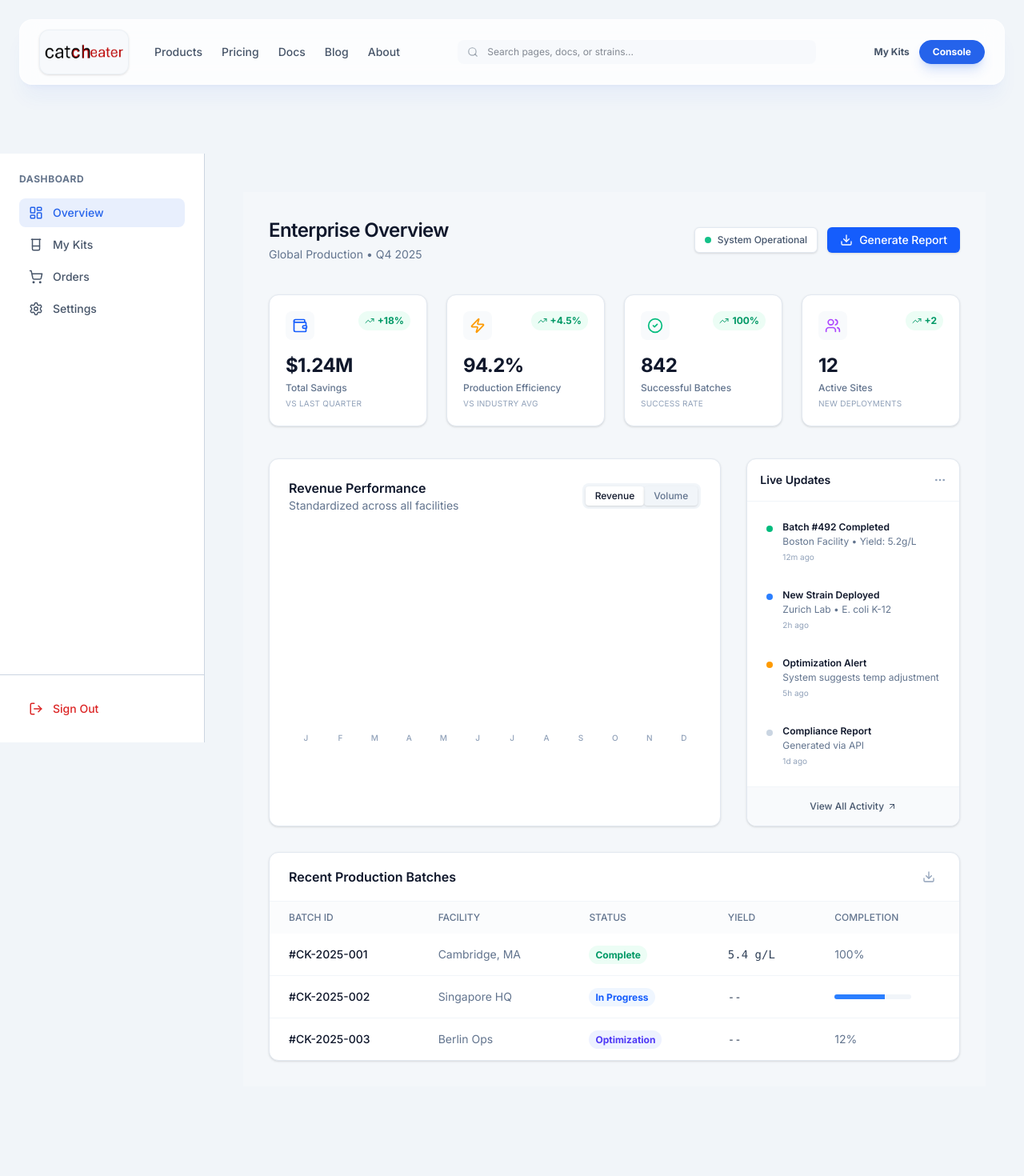
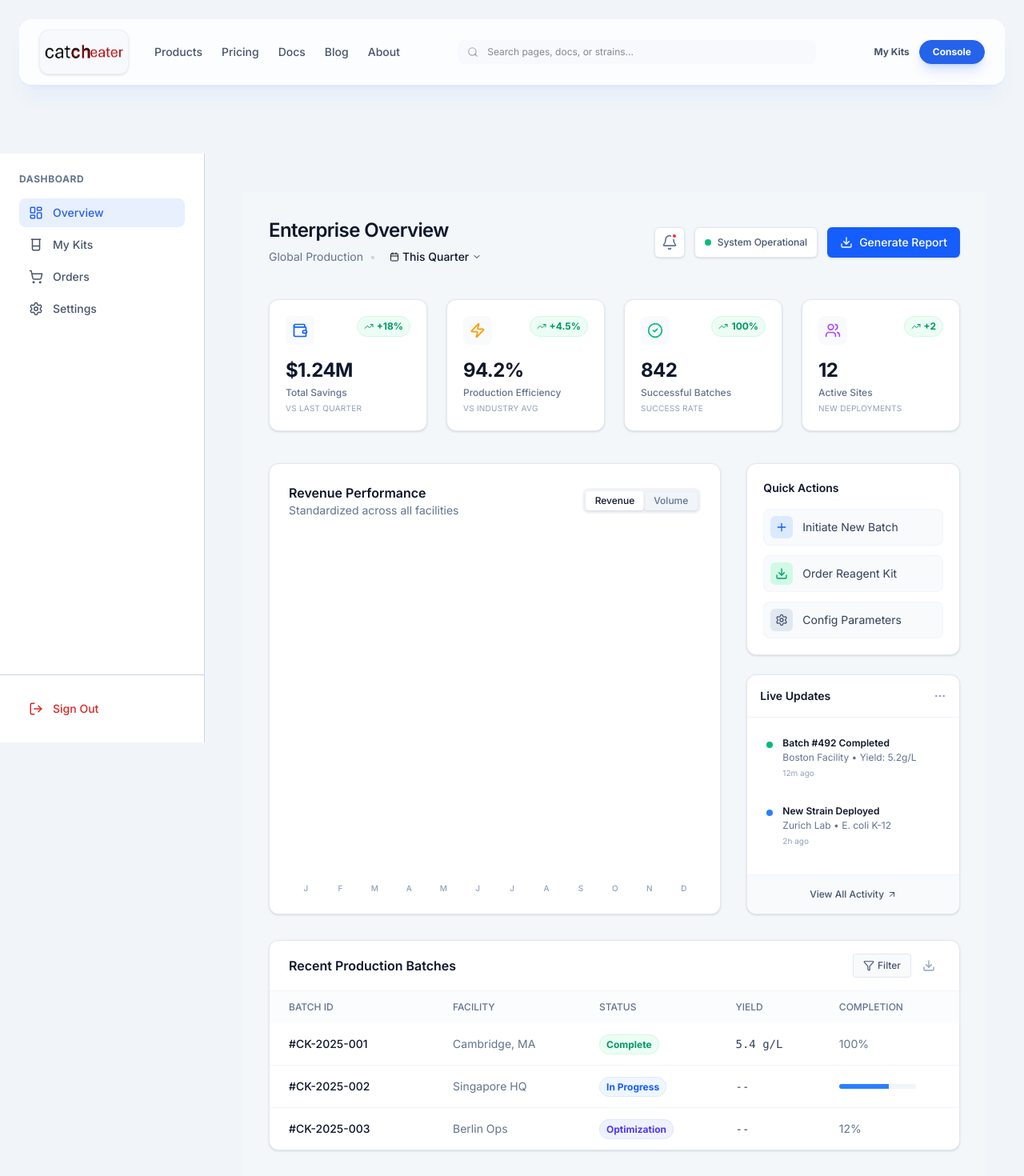
Before and after one commit to QuercusCode/Catcheaterweb, a Next.js app: page /dashboard in a window 1280 px wide. Shown: the top 1470 px of the page at 80% size. Built offline with nearby package versions, Linux system fonts and the light colour scheme.

Commit message:
Feat: Add enterprise features (Date Range, Notifications, Quick Actions) to dashboard

```diff
--- a/src/app/dashboard/page.tsx
+++ b/src/app/dashboard/page.tsx
@@ -1,11 +1,12 @@
 'use client';
 
-import { ArrowUpRight, CheckCircle2, Download, MoreHorizontal, TrendingUp, Users, Wallet, Zap, FileText } from 'lucide-react';
+import { ArrowUpRight, Bell, Calendar, CheckCircle2, ChevronDown, Download, Filter, MoreHorizontal, Plus, Settings, TrendingUp, Users, Wallet, Zap } from 'lucide-react';
 import { useState } from 'react';
 
 export default function DashboardOverview() {
     const [viewMode, setViewMode] = useState<'revenue' | 'volume'>('revenue');
     const [isGenerating, setIsGenerating] = useState(false);
+    const [dateRange, setDateRange] = useState('This Quarter');
 
     const handleGenerateReport = () => {
         setIsGenerating(true);
@@ -13,14 +14,24 @@ export default function DashboardOverview() {
     };
 
     return (
-        <div className="h-full bg-slate-50/50 p-8 font-sans text-slate-900">
+        <div className="h-full bg-slate-50/50 p-8 font-sans text-slate-900 overflow-y-auto">
             {/* Top Navigation / Breadcrumb Area */}
             <div className="flex justify-between items-center mb-10">
                 <div>
                     <h1 className="text-2xl font-semibold tracking-tight text-slate-900">Enterprise Overview</h1>
-                    <p className="text-sm text-slate-500 mt-1">Global Production • Q4 2025</p>
+                    <p className="text-sm text-slate-500 mt-1 flex items-center gap-2">
+                        Global Production
+                        <span className="text-slate-300">•</span>
+                        <span className="flex items-center gap-1 text-slate-900 font-medium cursor-pointer hover:bg-white px-2 py-0.5 rounded border border-transparent hover:border-slate-200 transition-colors">
+                            <Calendar size={12} /> {dateRange} <ChevronDown size={12} />
+                        </span>
+                    </p>
                 </div>
                 <div className="flex gap-3">
+                    <button className="p-2 bg-white border border-slate-200 rounded-md text-slate-500 hover:text-slate-900 shadow-sm relative">
+                        <Bell size={20} />
+                        <span className="absolute top-1.5 right-2 w-2 h-2 bg-red-500 rounded-full border-2 border-white"></span>
+                    </button>
                     <span className="text-xs font-medium px-3 py-1.5 bg-white border border-slate-200 rounded-md text-slate-600 shadow-sm flex items-center gap-2">
                         <span className="w-2 h-2 rounded-full bg-emerald-500 animate-pulse"></span>
                         System Operational
@@ -74,10 +85,10 @@ export default function DashboardOverview() {
             </div>
 
             {/* Split Section: Graph & Feed */}
-            <div className="grid grid-cols-1 lg:grid-cols-3 gap-8">
+            <div className="grid grid-cols-1 lg:grid-cols-3 gap-8 mb-8">
 
                 {/* Main Graph Area */}
-                <div className="lg:col-span-2 bg-white rounded-xl border border-slate-200 shadow-sm p-6">
+                <div className="lg:col-span-2 bg-white rounded-xl border border-slate-200 shadow-sm p-6 flex flex-col">
                     <div className="flex justify-between items-center mb-8">
                         <div>
                             <h3 className="text-base font-semibold text-slate-900 transition-all">
@@ -102,12 +113,12 @@ export default function DashboardOverview() {
                     </div>
 
                     {/* CSS-only Bar Chart - Animated & Dynamic */}
-                    <div className="h-64 flex items-end justify-between gap-4 px-2">
+                    <div className="flex-1 min-h-[250px] flex items-end justify-between gap-4 px-2">
                         {(viewMode === 'revenue'
                             ? [45, 52, 49, 62, 58, 65, 72, 68, 75, 82, 85, 94]
                             : [60, 58, 62, 70, 75, 72, 80, 85, 82, 88, 92, 98]
                         ).map((h, i) => (
-                            <div key={i} className="flex-1 flex flex-col justify-end group cursor-pointer">
+                            <div key={i} className="flex-1 flex flex-col justify-end group cursor-pointer relative">
                                 <div
                                     className="w-full bg-blue-500/10 group-hover:bg-blue-600/20 rounded-t-sm transition-all relative overflow-hidden"
                                     style={{ height: `${h}%` }}
@@ -122,7 +133,7 @@ export default function DashboardOverview() {
                                     {['J', 'F', 'M', 'A', 'M', 'J', 'J', 'A', 'S', 'O', 'N', 'D'][i]}
                                 </div>
                                 {/* Tooltip */}
-                                <div className="opacity-0 group-hover:opacity-100 transition-opacity absolute mb-20 ml-[-10px] bg-slate-800 text-white text-[10px] px-2 py-1 rounded pointer-events-none z-10">
+                                <div className="opacity-0 group-hover:opacity-100 transition-opacity absolute bottom-full left-1/2 -translate-x-1/2 mb-2 bg-slate-800 text-white text-[10px] px-2 py-1 rounded pointer-events-none z-10 whitespace-nowrap">
                                     {viewMode === 'revenue' ? `$${(h * 0.8 * 1.5).toFixed(1)}k` : `${h * 10}L`}
                                 </div>
                             </div>
@@ -130,8 +141,35 @@ export default function DashboardOverview() {
                     </div>
                 </div>
 
+                {/* Right Column: Feed and Actions */}
+                <div className="space-y-6">
+                    {/* Quick Actions Panel */}
+                    <div className="bg-white rounded-xl border border-slate-200 shadow-sm p-5">
+                        <h3 className="text-sm font-semibold text-slate-900 mb-4">Quick Actions</h3>
+                        <div className="space-y-3">
+                            <button className="w-full flex items-center gap-3 p-2 bg-slate-50 hover:bg-slate-100 rounded-lg text-sm text-slate-700 transition-colors text-left border border-slate-100 group">
+                                <div className="p-1.5 bg-blue-100 text-blue-600 rounded-md group-hover:bg-blue-600 group-hover:text-white transition-colors">
+                                    <Plus size={16} />
+                                </div>
+                                Initiate New Batch
+                            </button>
+                            <button className="w-full flex items-center gap-3 p-2 bg-slate-50 hover:bg-slate-100 rounded-lg text-sm text-slate-700 transition-colors text-left border border-slate-100 group">
+                                <div className="p-1.5 bg-emerald-100 text-emerald-600 rounded-md group-hover:bg-emerald-600 group-hover:text-white transition-colors">
+                                    <Download size={16} />
+                                </div>
+                                Order Reagent Kit
+                            </button>
+                            <button className="w-full flex items-center gap-3 p-2 bg-slate-50 hover:bg-slate-100 rounded-lg text-sm text-slate-700 transition-colors text-left border border-slate-100 group">
+                                <div className="p-1.5 bg-slate-200 text-slate-600 rounded-md group-hover:bg-slate-600 group-hover:text-white transition-colors">
+                                    <Settings size={16} />
+                                </div>
+                                Config Parameters
+                            </button>
+                        </div>
+                    </div>
+
                     {/* Updates Feed */}
-                <div className="bg-white rounded-xl border border-slate-200 shadow-sm flex flex-col">
+                    <div className="bg-white rounded-xl border border-slate-200 shadow-sm flex flex-col h-[300px]">
                         <div className="p-4 border-b border-slate-100 flex justify-between items-center">
                             <h3 className="text-sm font-semibold text-slate-900">Live Updates</h3>
                             <MoreHorizontal size={16} className="text-slate-400 cursor-pointer hover:text-slate-600" />
@@ -155,12 +193,6 @@ export default function DashboardOverview() {
                                 time="5h ago"
                                 dot="bg-amber-500"
                             />
-                        <FeedItem
-                            title="Compliance Report"
-                            desc="Generated via API"
-                            time="1d ago"
-                            dot="bg-slate-300"
-                        />
                         </div>
                         <div className="p-3 border-t border-slate-100 bg-slate-50 rounded-b-xl">
                             <button className="w-full text-xs font-medium text-slate-600 hover:text-slate-900 py-1 flex items-center justify-center gap-1 group">
@@ -169,12 +201,16 @@ export default function DashboardOverview() {
                         </div>
                     </div>
                 </div>
+            </div>
 
             {/* New Table Section */}
-            <div className="mt-8 bg-white rounded-xl border border-slate-200 shadow-sm overflow-hidden">
+            <div className="bg-white rounded-xl border border-slate-200 shadow-sm overflow-hidden mb-8">
                 <div className="px-6 py-4 border-b border-slate-100 flex justify-between items-center">
                     <h3 className="font-semibold text-slate-900">Recent Production Batches</h3>
                     <div className="flex gap-2">
+                        <button className="flex items-center gap-1 px-3 py-1.5 bg-slate-50 hover:bg-slate-100 text-slate-600 text-xs font-medium rounded border border-slate-200 transition-colors">
+                            <Filter size={14} /> Filter
+                        </button>
                         <button className="p-1.5 hover:bg-slate-50 rounded text-slate-400 hover:text-slate-600 transition-colors">
                             <Download size={16} />
                         </button>
@@ -192,17 +228,23 @@ export default function DashboardOverview() {
                             </tr>
                         </thead>
                         <tbody className="divide-y divide-slate-100">
-                            <tr className="hover:bg-slate-50/80 transition-colors cursor-pointer">
-                                <td className="px-6 py-4 font-medium text-slate-900">#CK-2025-001</td>
+                            <tr className="hover:bg-slate-50/80 transition-colors cursor-pointer group">
+                                <td className="px-6 py-4 font-medium text-slate-900 flex items-center gap-2">
+                                    #CK-2025-001
+                                    <ArrowUpRight size={12} className="opacity-0 group-hover:opacity-100 text-blue-500 transition-opacity" />
+                                </td>
                                 <td className="px-6 py-4 text-slate-500">Cambridge, MA</td>
-                                <td className="px-6 py-4"><span className="px-2 py-1 bg-emerald-50 text-emerald-600 rounded-full text-xs font-bold">Complete</span></td>
+                                <td className="px-6 py-4"><span className="px-2 py-1 bg-emerald-50 text-emerald-600 rounded-full text-xs font-bold border border-emerald-100">Complete</span></td>
                                 <td className="px-6 py-4 font-mono text-slate-700">5.4 g/L</td>
                                 <td className="px-6 py-4 text-slate-500">100%</td>
                             </tr>
-                            <tr className="hover:bg-slate-50/80 transition-colors cursor-pointer">
-                                <td className="px-6 py-4 font-medium text-slate-900">#CK-2025-002</td>
+                            <tr className="hover:bg-slate-50/80 transition-colors cursor-pointer group">
+                                <td className="px-6 py-4 font-medium text-slate-900 flex items-center gap-2">
+                                    #CK-2025-002
+                                    <ArrowUpRight size={12} className="opacity-0 group-hover:opacity-100 text-blue-500 transition-opacity" />
+                                </td>
                                 <td className="px-6 py-4 text-slate-500">Singapore HQ</td>
-                                <td className="px-6 py-4"><span className="px-2 py-1 bg-blue-50 text-blue-600 rounded-full text-xs font-bold">In Progress</span></td>
+                                <td className="px-6 py-4"><span className="px-2 py-1 bg-blue-50 text-blue-600 rounded-full text-xs font-bold border border-blue-100">In Progress</span></td>
                                 <td className="px-6 py-4 font-mono text-slate-700">--</td>
                                 <td className="px-6 py-4 text-slate-500">
                                     <div className="w-24 h-1.5 bg-slate-100 rounded-full overflow-hidden">
@@ -210,10 +252,13 @@ export default function DashboardOverview() {
                                     </div>
                                 </td>
                             </tr>
-                            <tr className="hover:bg-slate-50/80 transition-colors cursor-pointer">
-                                <td className="px-6 py-4 font-medium text-slate-900">#CK-2025-003</td>
+                            <tr className="hover:bg-slate-50/80 transition-colors cursor-pointer group">
+                                <td className="px-6 py-4 font-medium text-slate-900 flex items-center gap-2">
+                                    #CK-2025-003
+                                    <ArrowUpRight size={12} className="opacity-0 group-hover:opacity-100 text-blue-500 transition-opacity" />
+                                </td>
                                 <td className="px-6 py-4 text-slate-500">Berlin Ops</td>
-                                <td className="px-6 py-4"><span className="px-2 py-1 bg-indigo-50 text-indigo-600 rounded-full text-xs font-bold">Optimization</span></td>
+                                <td className="px-6 py-4"><span className="px-2 py-1 bg-indigo-50 text-indigo-600 rounded-full text-xs font-bold border border-indigo-100">Optimization</span></td>
                                 <td className="px-6 py-4 font-mono text-slate-700">--</td>
                                 <td className="px-6 py-4 text-slate-500">12%</td>
                             </tr>
@@ -230,7 +275,7 @@ function MetricCard({ label, value, change, period, icon }: any) {
         <div className="bg-white p-5 rounded-xl border border-slate-200 shadow-sm hover:border-slate-300 transition-colors cursor-pointer">
             <div className="flex justify-between items-start mb-4">
                 <div className="p-2 bg-slate-50 rounded-lg">{icon}</div>
-                <div className="flex items-center text-emerald-600 text-xs font-bold bg-emerald-50 px-2 py-1 rounded-full">
+                <div className="flex items-center text-emerald-600 text-xs font-bold bg-emerald-50 px-2 py-1 rounded-full border border-emerald-100">
                     <TrendingUp size={12} className="mr-1" />
                     {change}
                 </div>
```
Lines whose indentation alone changed are shown as unchanged.
